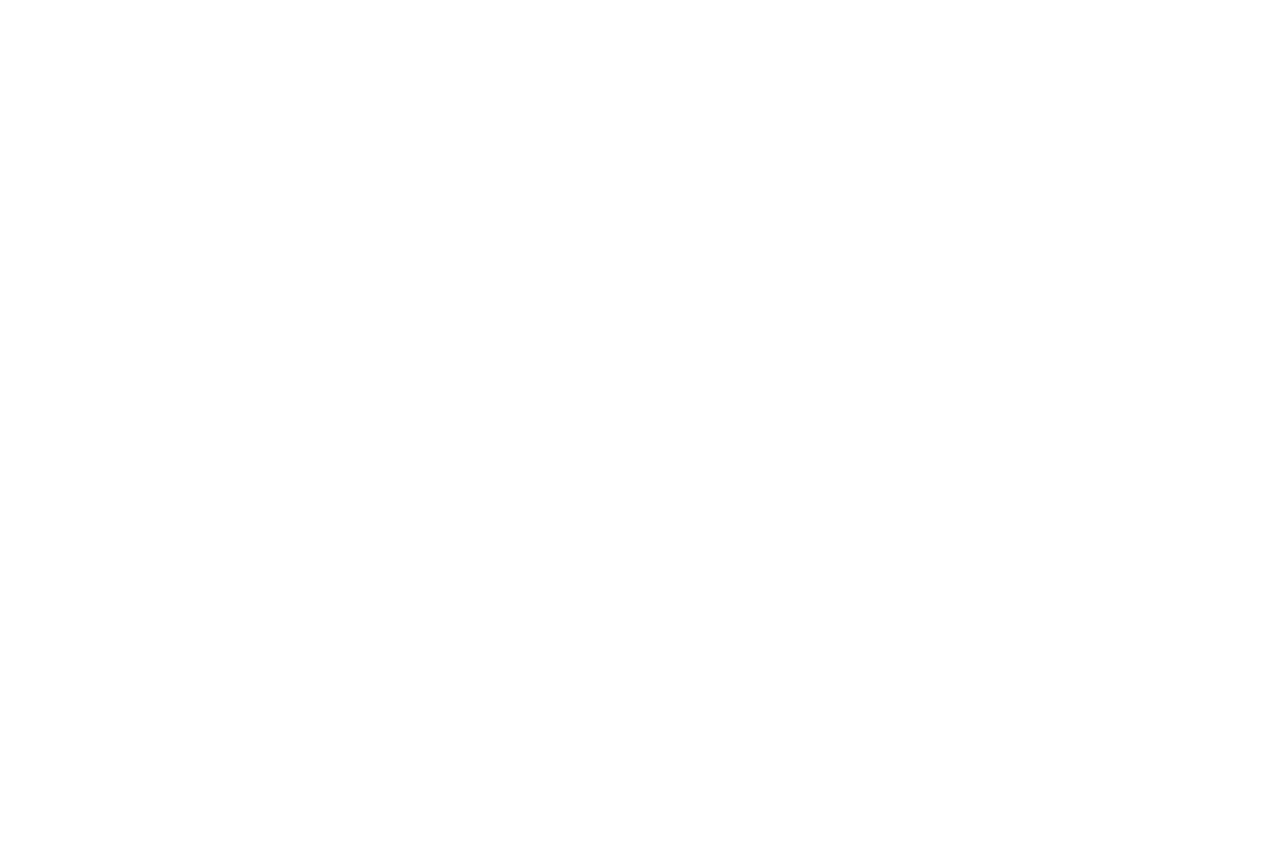
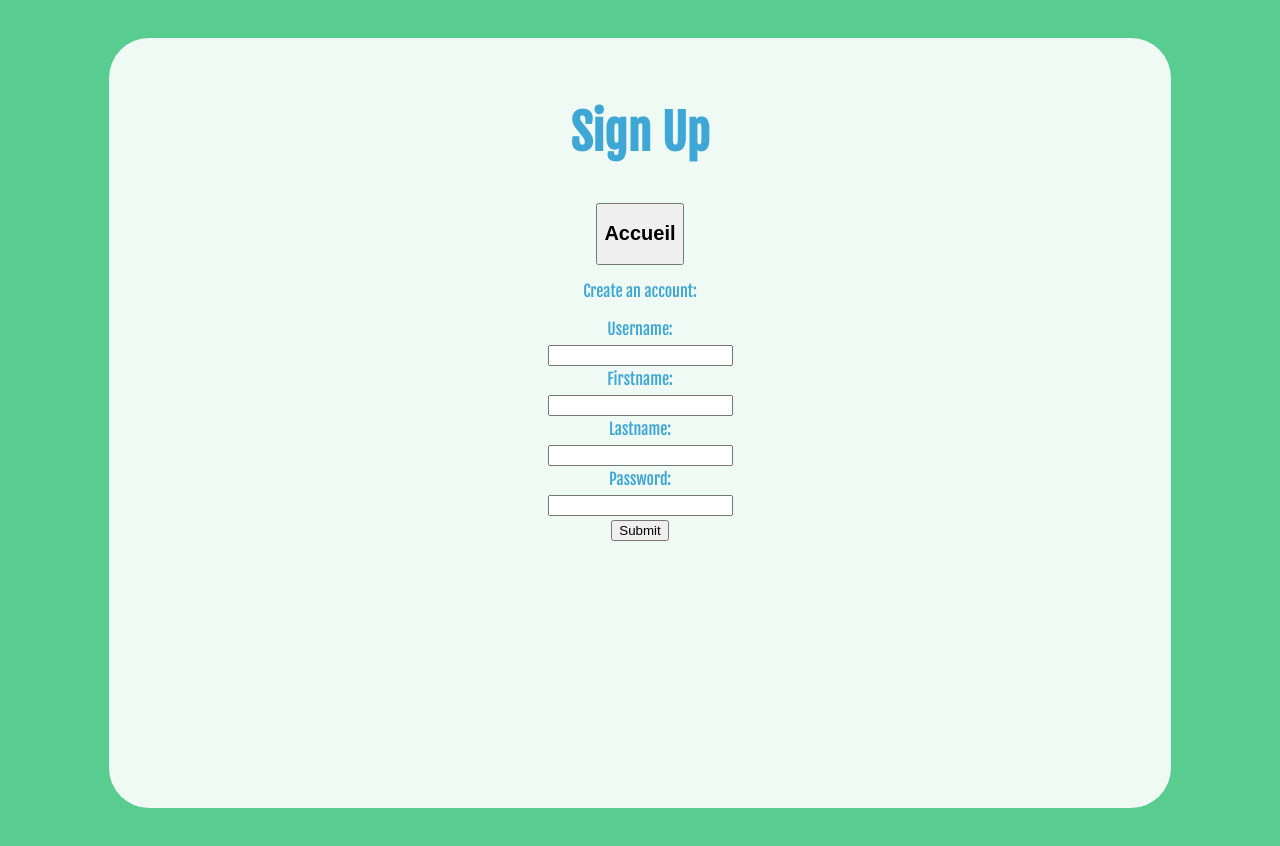
Before and after one commit to Biozard01/sitetest, a plain HTML site: page register.html in a window 1280 px wide. Before the commit the page ends 800 px from the top, so only its background shows below. Drawn offline with Linux system fonts and the light colour scheme.

Commit message:
register.html

```diff
--- a/register.html
+++ b/register.html
@@ -1,14 +1,41 @@
 <!DOCTYPE html>
-<html lang="en">
+<html lang="en" dir="ltr">
 
 <head>
-    <meta charset="UTF-8">
-    <meta http-equiv="X-UA-Compatible" content="IE=edge">
-    <meta name="viewport" content="width=device-width, initial-scale=1.0">
-    <title>Document</title>
+    <meta charset="utf-8">
+    <title>Sign Up Page</title>
+    <link rel="stylesheet" href="style.css" type="text/css">
+    <link href="https://fonts.googleapis.com/css?family=Fjalla+One" rel="stylesheet">
 </head>
 
 <body>
+    <section class="overlay">
+        <h1>Sign Up</h1>
+        <button onclick="window.location.href='index.html';">
+            <h2>Accueil</h2>
+        </button>
+        <p>Create an account:</p>
+        <form action="submission.html" method="GET">
+            <label for="username">Username:</label>
+            <br>
+            <input id="username" name="username" type="text" required minlength="3" maxlength="15">
+            <br>
+            <label for="firstname">Firstname:</label>
+            <br>
+            <input id="firstname" name="firstname" type="text" required>
+            <br>
+            <label for="astname">Lastname:</label>
+            <br>
+            <input id="lastname" name="lastname" type="text" required>
+            <br>
+            <label for="pw">Password:</label>
+            <br>
+            <input id="pw" name="pw" type="password" required minlength="8" maxlength="15">
+            <br>
+
+            <input type="submit" value="Submit">
+        </form>
+    </section>
 
 </body>
 
```
Also changed, not shown: login.html (+1 -1 lines).
